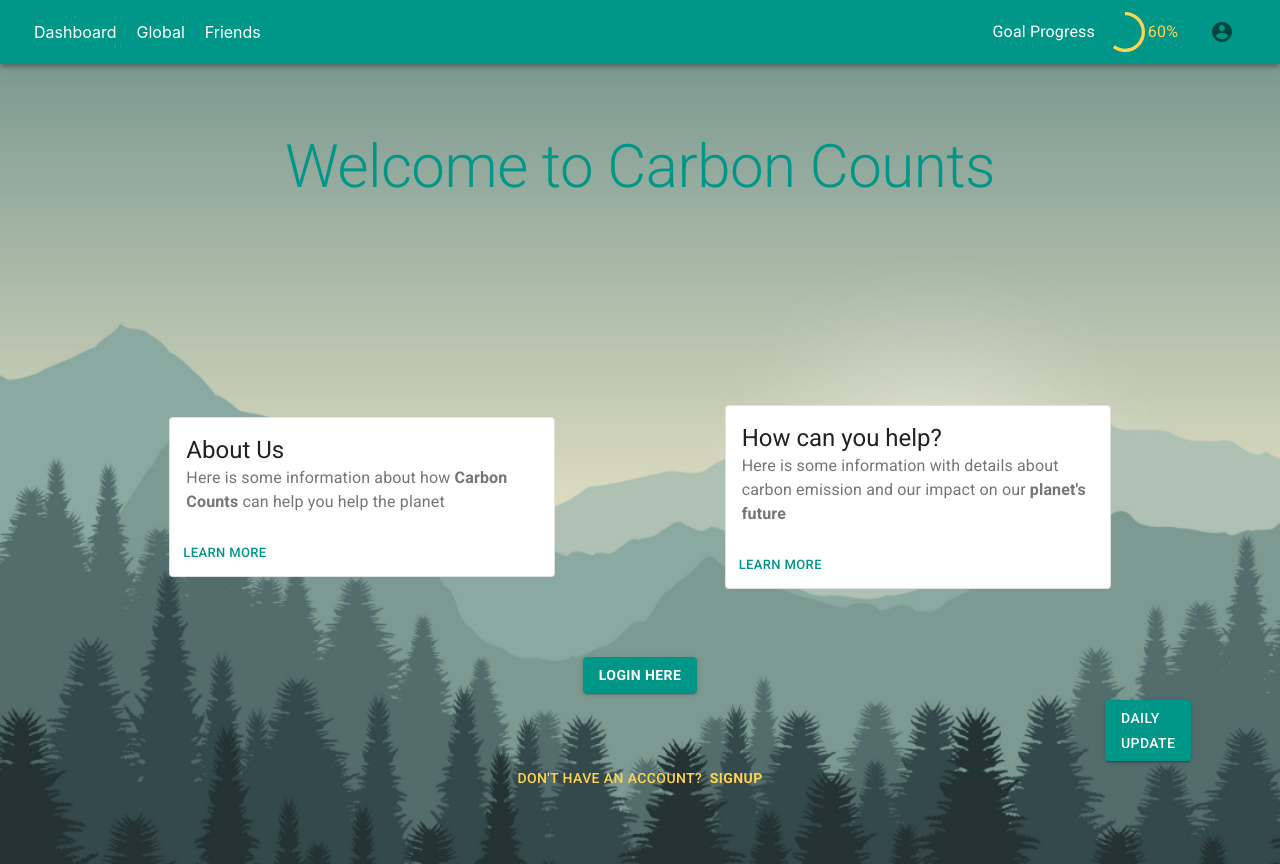
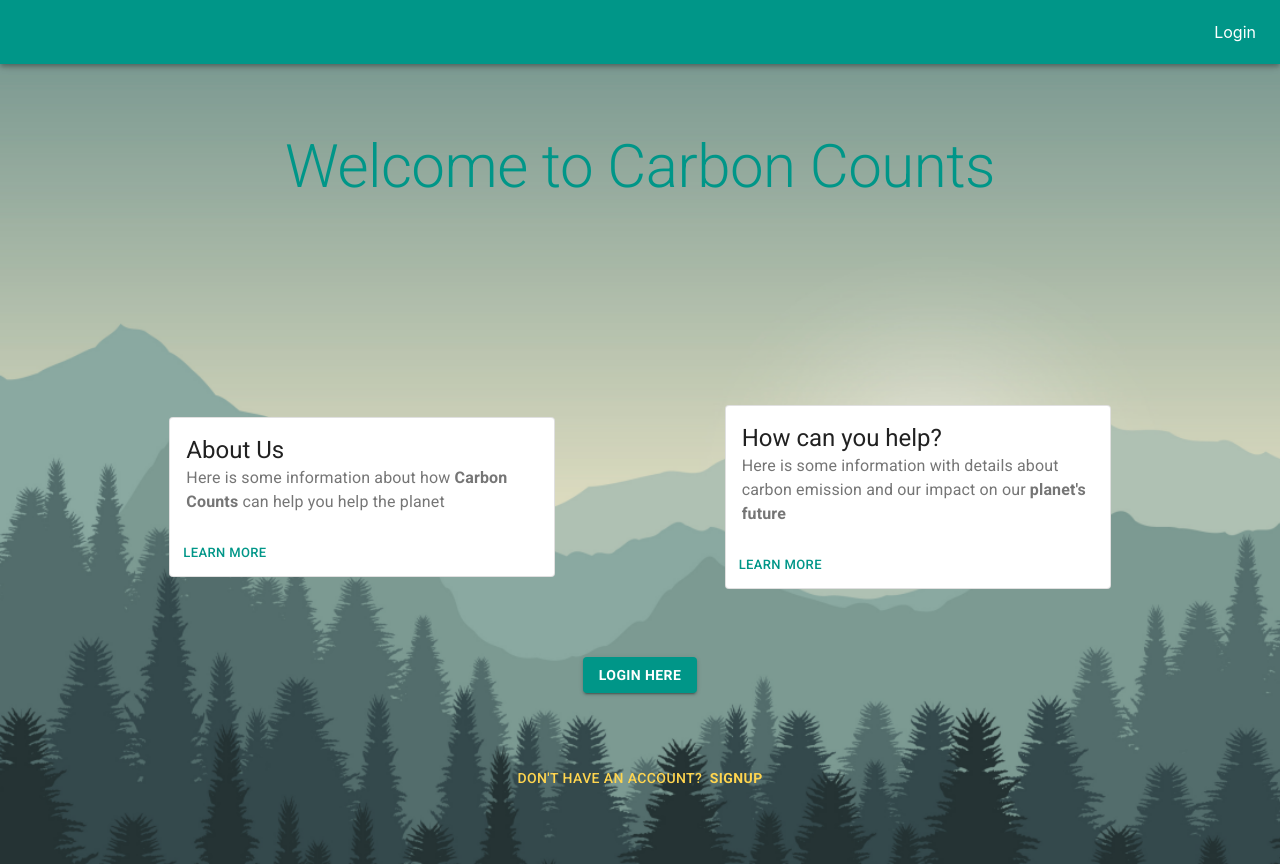
Before and after one commit to Yaffoman/SD_HACKS_2021_Frontend, a React (Create React App) app: page /landing in a window 1280 px wide. Built offline with nearby package versions, Linux system fonts and the light colour scheme.

Commit message:
added personalized message + removed global

```diff
--- a/src/components/Auth/Auth.js
+++ b/src/components/Auth/Auth.js
@@ -4,7 +4,7 @@ import React, { createContext, useState } from 'react';
 // If they are, it will hold their name, email, etc., else it will be null
 const AuthContext = createContext(null);
 export function Auth({ children }) {
-  const [user, setUser] = useState(true);
+  const [user, setUser] = useState(null);
 
   return (
     <AuthContext.Provider value={{ user, setUser }}>
--- a/src/components/Navbar/Navbar.js
+++ b/src/components/Navbar/Navbar.js
@@ -72,14 +72,6 @@ function LoggedIn() {
         </Link>
         <Link
           component={RouterLink}
-          to="/Global"
-          color="inherit"
-          className={styles.navbarItem}
-        >
-          Global
-        </Link>
-        <Link
-          component={RouterLink}
           to="/Friends"
           color="inherit"
           className={styles.navbarItem}
--- a/src/pages/Dashboard/Dashboard.js
+++ b/src/pages/Dashboard/Dashboard.js
@@ -6,8 +6,10 @@ import AreaChart from "../../components/Charts/AreaChart";
 import { Grid, Typography } from "@material-ui/core";
 import styles from "./Dashboard.module.css";
 import ProgressBar from "../../components/Progress/ProgressBar";
+import useAuth from "../../components/Auth/Auth";
 
 export default function Dashboard() {
+  const { user } = useAuth();
   const chartWidth = 400;
   const chartHeight = 250;
 
@@ -19,7 +21,7 @@ export default function Dashboard() {
         </Typography>
         <div className={styles.subtitle}>
           <Typography variant="subtitle1" color="primary">
-            You're doing great!
+            You're doing great so far{user && user.firstName ? ` ${user.firstName}` : ''}!
           </Typography>
         </div>
       </div>
```
